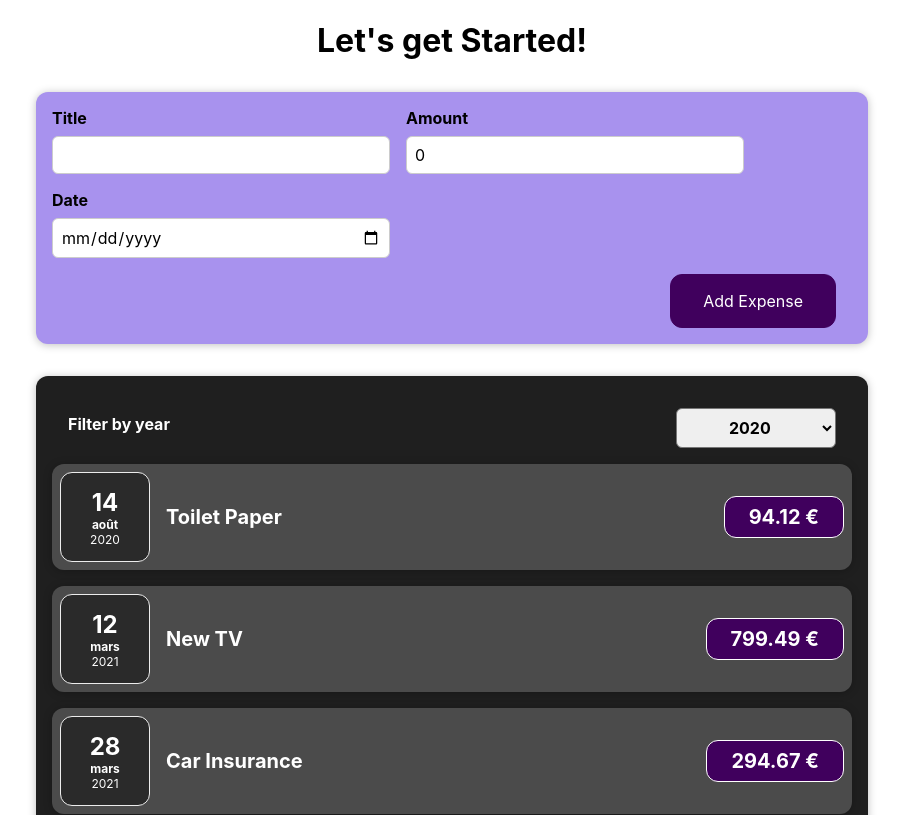
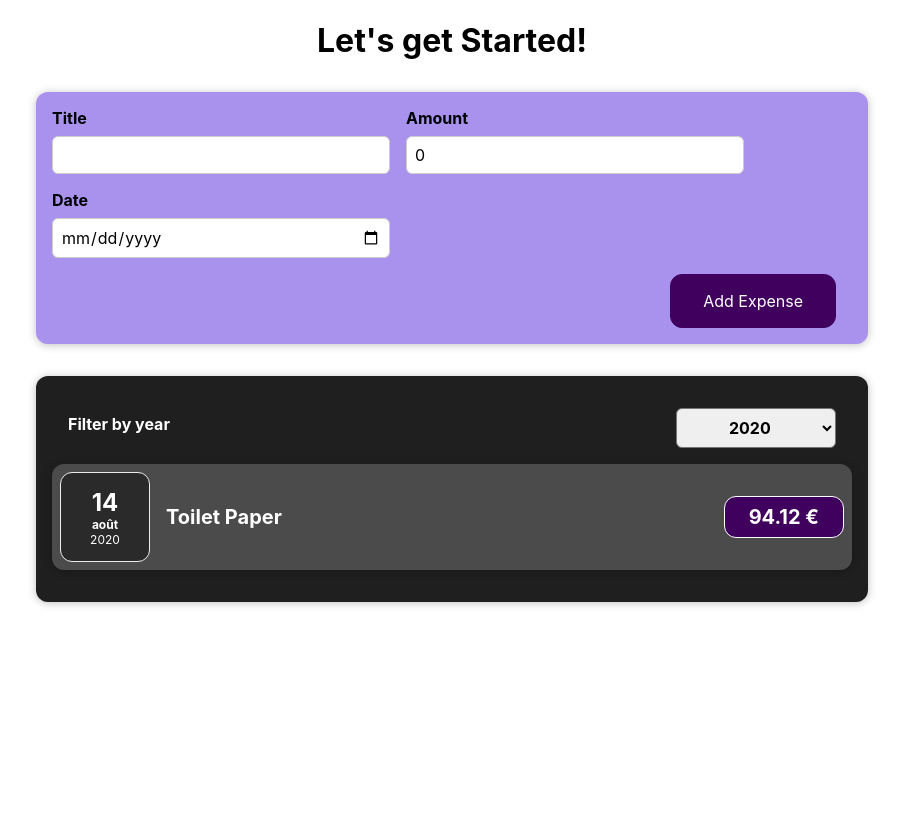
Before and after one commit to boularesbilel/tsfreact, a React (Create React App) app: page / in a window 1280 px wide. Shown: the top 815 px of the page, without its empty margins (188-1091 px from the left). Built offline with nearby package versions, Linux system fonts and the light colour scheme.

Commit message:
[BBO] Dynamize filter

```diff
--- a/src/components/Expenses/Expenses.js
+++ b/src/components/Expenses/Expenses.js
@@ -13,7 +13,7 @@ const Expenses = (props) => {
     return <div>
         <Card className="expenses">
             <ExpensesFilter onChangeFilter={filterChangeHandler} selected={filteredYear}/>
-            {props.items.map(item => <ExpenseItem key={item.id} date={item.date} title={item.title} amount={item.amount}/>)}
+            {props.items.filter(item => new Date(item.date).getFullYear() == filteredYear).map(item => <ExpenseItem key={item.id} date={item.date} title={item.title} amount={item.amount}/>)}
         </Card>
     </div>
 }
```
